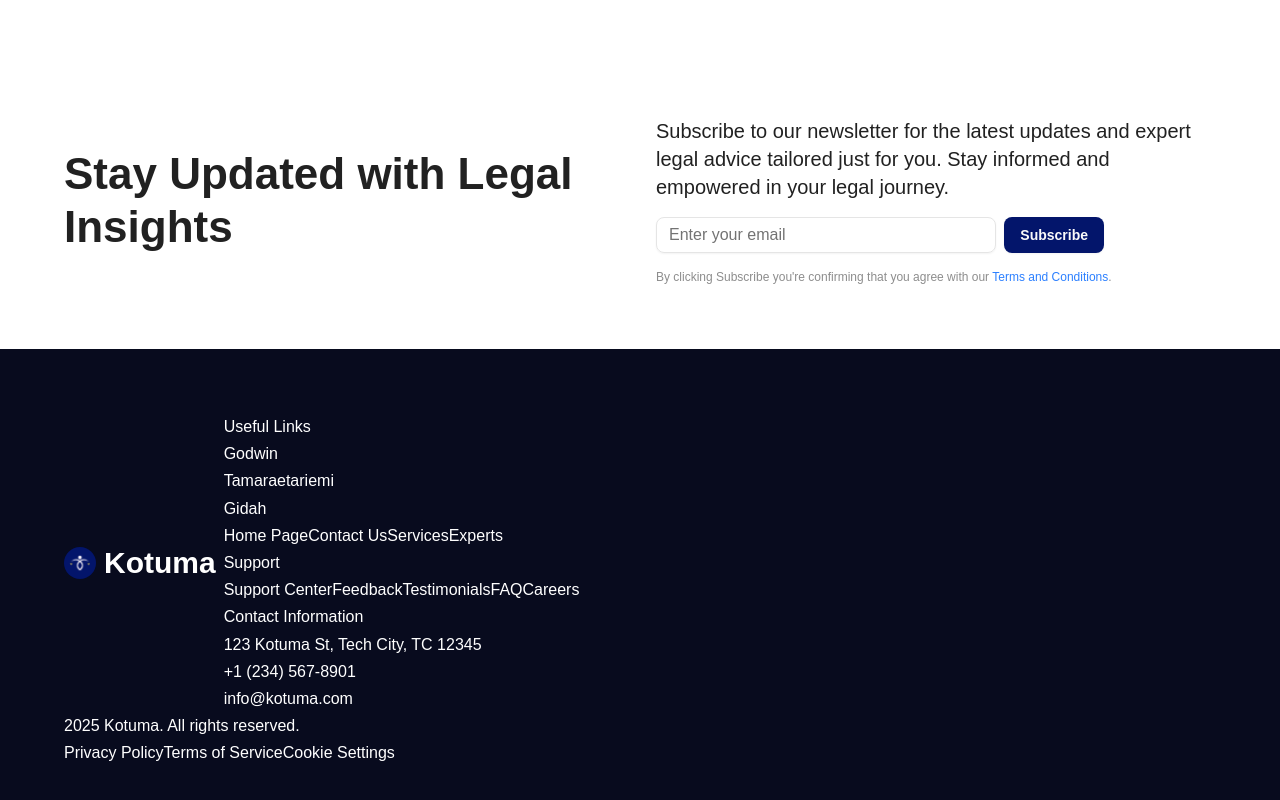
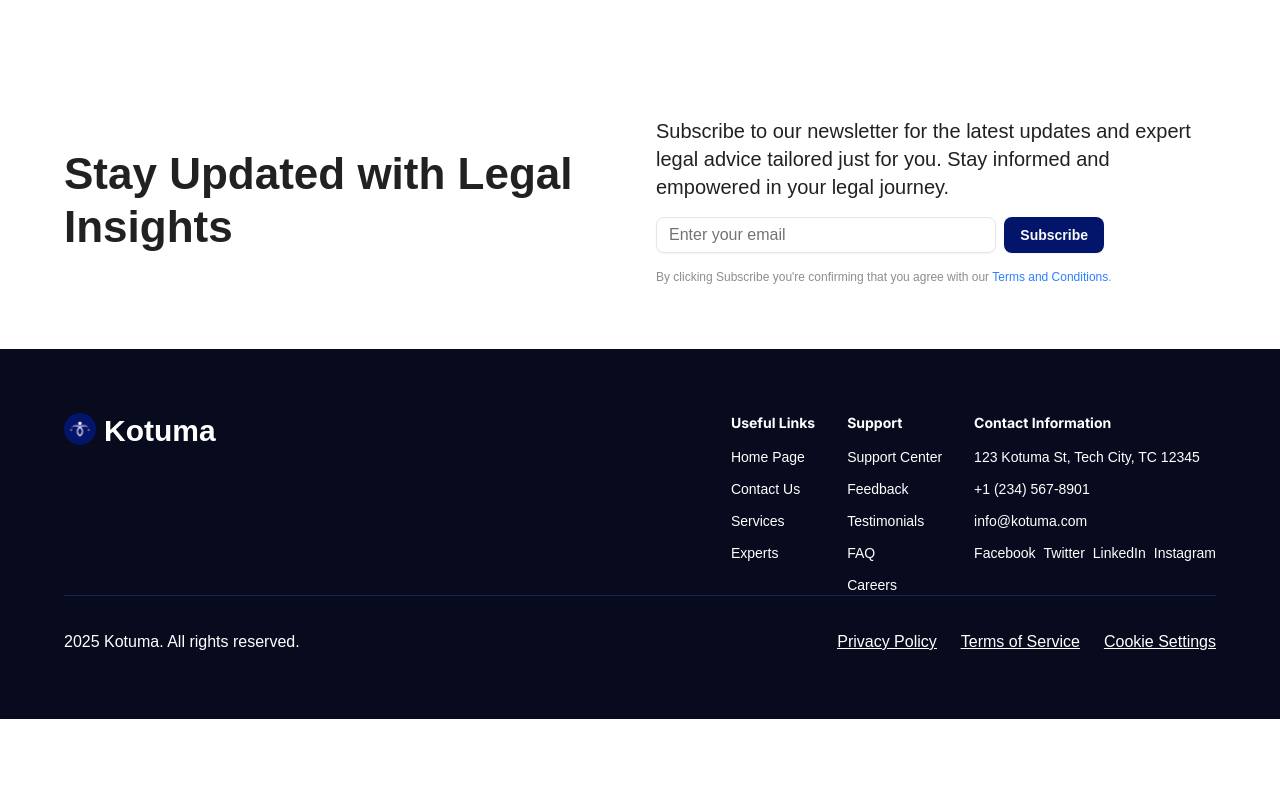
Before and after one commit to OmaSteph/kotuma-app, a React (Vite) app: page / in a window 1280 px wide. Shown: the part 5889-6689 px from the top of the page. After the commit the page ends 6608 px from the top, so only its background shows below. Built offline with nearby package versions, Linux system fonts and the light colour scheme.

Commit message:
footer update

```diff
--- a/package.json
+++ b/package.json
@@ -19,6 +19,7 @@
     "lucide-react": "^0.532.0",
     "react": "^19.1.0",
     "react-dom": "^19.1.0",
+    "react-icons": "^5.5.0",
     "react-router-dom": "^7.7.0",
     "tailwind-merge": "^3.3.1"
   },
--- a/src/components/Footer.tsx
+++ b/src/components/Footer.tsx
@@ -1,44 +1,72 @@
 
 import Logo from "@assets/logo.svg";
 import { Link } from "react-router-dom";
+// import { FaFacebook, FaLinkedin, FaInstagram} from "react-icons/fa"
 
 const Footer = () => {
   return (
    <section className="container bg-darkbluebg text-white px-8 py-16 lg:p-16">
-   <div className="flex items-center gap-2">
+    <div className="flex gap-2 justify-between">
+
+      <div className="flex items-start gap-2">
         <img src={Logo} alt="Kotuma Logo" className="w-8 h-8" />
         <span className="text-3xl font-bold">Kotuma</span>
-      <div>
-        <div className="flex-col items-center gap-2">
-        <p>Useful Links</p>
-        <p>Godwin</p>
-        <p>Tamaraetariemi</p>
-        <p>Gidah</p>
+      </div>
+      <div className="flex gap-2.5">
+        <div className="flex justify-between gap-8">
+          <div className="flex flex-col gap-3.5">
+        <p className="font-inter text-sm font-bold">Useful Links</p>
+        <div className="flex flex-col gap-3 text-sm leading-5">
           <Link to ="/">Home Page</Link>
           <Link to ="/Contact">Contact Us</Link>
           <Link to ="/Services">Services</Link>
           <Link to ="/Experts">Experts</Link>
         </div>
+        </div>
 
-        <p>Support</p>
+        <div className="flex flex-col gap-3.5">
+        <p className="font-inter text-sm font-bold">Support</p>
+        <div className="flex flex-col gap-3 text-sm leading-5">
         <Link to ="/Support">Support Center</Link>
         <Link to ="/Feedback">Feedback</Link>
         <Link to ="/Testimonials">Testimonials</Link>
         <Link to ="/FAQ">FAQ</Link>
         <Link to ="/Careers">Careers</Link>
+        </div>
+        </div>
 
-        <p>Contact Information</p>
+        <div className="flex flex-col gap-3.5">
+        <p className="font-inter text-sm font-bold">Contact Information</p>
+        <div className="flex flex-col gap-3 text-sm leading-5">
           <p>123 Kotuma St, Tech City, TC 12345</p>
           <p>+1 (234) 567-8901</p>
           <p>info@kotuma.com</p>
+        <div className="flex gap-2">
+          <Link to="/Facebook">Facebook</Link>
+          <Link to="/Twitter">Twitter</Link>
+          <Link to="/LinkedIn">LinkedIn</Link>
+          <Link to="/Instagram">Instagram</Link>
+        </div>
+        </div>
         </div>
         </div>
 
+      </div>
+    </div>
+
+    <hr className="border-blue-950" />
+    <div className="flex justify-between items-center mt-8">
+      <div>
         <p>2025 Kotuma. All rights reserved.</p>
+      </div>
 
+      <div className="flex gap-6 text-decoration-line: underline">
         <Link to="/PrivacyPolicy">Privacy Policy</Link>
         <Link to="/TermsOfService">Terms of Service</Link>
         <Link to="/CookieSettings">Cookie Settings</Link>
+      </div>
+    </div>
+
    </section>
   )
 }
--- a/src/index.css
+++ b/src/index.css
@@ -15,6 +15,7 @@
   --color-kotumablue: #03156B;
   --color-kotumagrey: #8D8D8D;
   --color-kotumagreen: #00FF4D;
+  --color-dividerblue: #252940;
 
   --font-neue: 'Neue Montreal', sans-serif;
   --font-inter: 'Inter', sans-serif;
```
Also changed, not shown: 1 other file (tests, documents, lock files or other folders). Lines whose indentation alone changed are shown as unchanged.
